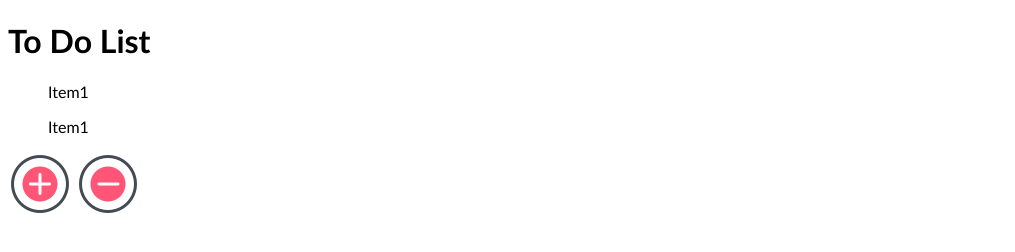
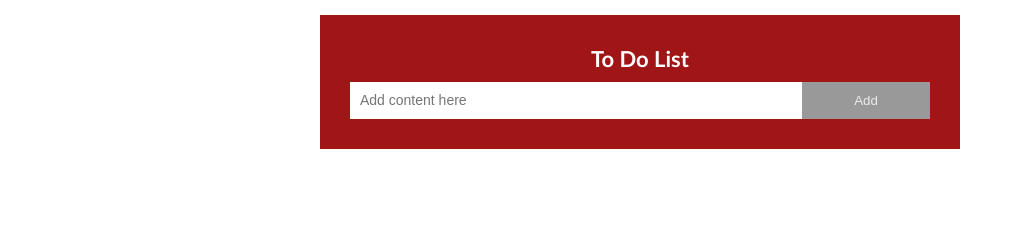
Before and after one commit to Basit-Dev/To-Do-List, a plain HTML site: page index.html in a window 1280 px wide. Shown: the whole page, without its empty margins (0-1015 px from the left). Drawn offline with Linux system fonts and the light colour scheme.

Commit message:
1st stage of to do list

```diff
--- a/app.js
+++ b/app.js
@@ -0,0 +1,24 @@
+function addItem(){
+    var ul = document.getElementById("dynamic-list");
+    var enterItem = document.getElementById("enter-item");
+    var li = document.createElement("ul");
+    li.setAttribute('id',enterItem.value);
+    li.appendChild(document.createTextNode(enterItem.value));
+    ul.appendChild(li);
+    document.getElementById("dynamic-list").style.backgroundColor = "rgb(79, 185, 185";
+    return reset();
+}
+
+function removeItem(){
+    var ul = document.getElementById("dynamic-list");
+    var enterItem = document.getElementById("enter-item");
+    var item = document.getElementById(enterItem.value);
+    ul.removeChild(item);
+}
+
+function reset(){
+    var resetButton = document.getElementById("enter-item");
+    if(resetButton){
+    resetButton.value= "";
+    }
+    }
--- a/index.html
+++ b/index.html
@@ -8,18 +8,15 @@
     <script src="app.js"></script>
   </head>
   <body>
-    <div>
+    <div class="top-header">
       <h1>To Do List</h1>
+      <div class="input-header-div">
+        <input type="text" id="enter-item" placeholder="Add content here" />
+        <button onclick="addItem()">Add</button>
+      </div>
     </div>
-    <ul>
-      Item1
+    <ul id="dynamic-list">
     </ul>
-    <ul>
-      Item1
-    </ul>
-    <img src="icons-plus.png" alt="Add Item">
-    <img src="icons-minus.png" alt="Remove Item">
-
 
   </body>
 </html>
--- a/style.css
+++ b/style.css
@@ -1,3 +1,59 @@
 body {
-    font-family: 'Trebuchet MS', 'Lucida Sans Unicode', 'Lucida Grande', 'Lucida Sans', Arial, sans-seriff;
+  font-family: "Trebuchet MS", "Lucida Sans Unicode", "Lucida Grande",
+    "Lucida Sans", Arial, sans-seriff;
+  margin: auto;
+  width: 50%;
 }
+h1 {
+  padding-top: 30px;
+  margin-bottom: -20px;
+  text-align: center;
+  font-size: 22px;
+  color: white;
+}
+.top-header {
+  background-color: rgb(160, 21, 21);
+
+}
+
+.input-header-div {
+  width: 100%;
+  position: relative;
+}
+
+ul {
+  text-align: left;
+}
+
+input {
+  width: 70%;
+  height: 35px;
+  margin: 30px;
+  font-size: 14px;
+  border: none;
+}
+input[type="text" i] {
+  padding: 1px 10px;
+}
+
+button {
+  height: 37px;
+  position: absolute;
+  width: 20%;
+  z-index: 2;
+  border: none;
+  color: rgb(235, 235, 235);
+  background-color: rgb(153, 153, 153);
+  top: 30px;
+  right: 0px;
+  margin-right: 30px;
+
+}
+
+#dynamic-list ul {
+    height: 30px;
+    margin-top: 0px;
+    padding-left:0px ;
+    /* background-color: rgb(79, 185, 185); */
+    color: rgb(32, 30, 30);
+}
```
